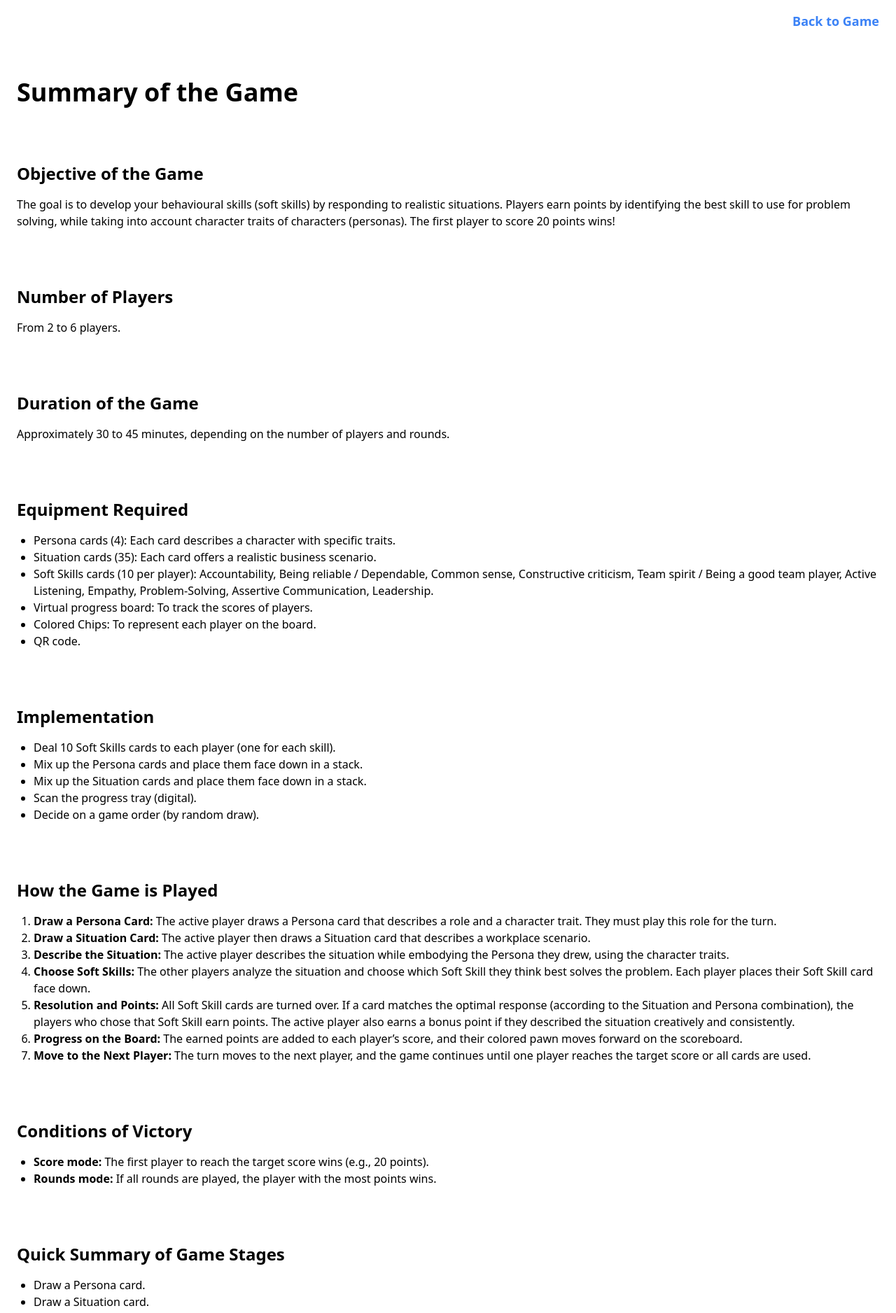
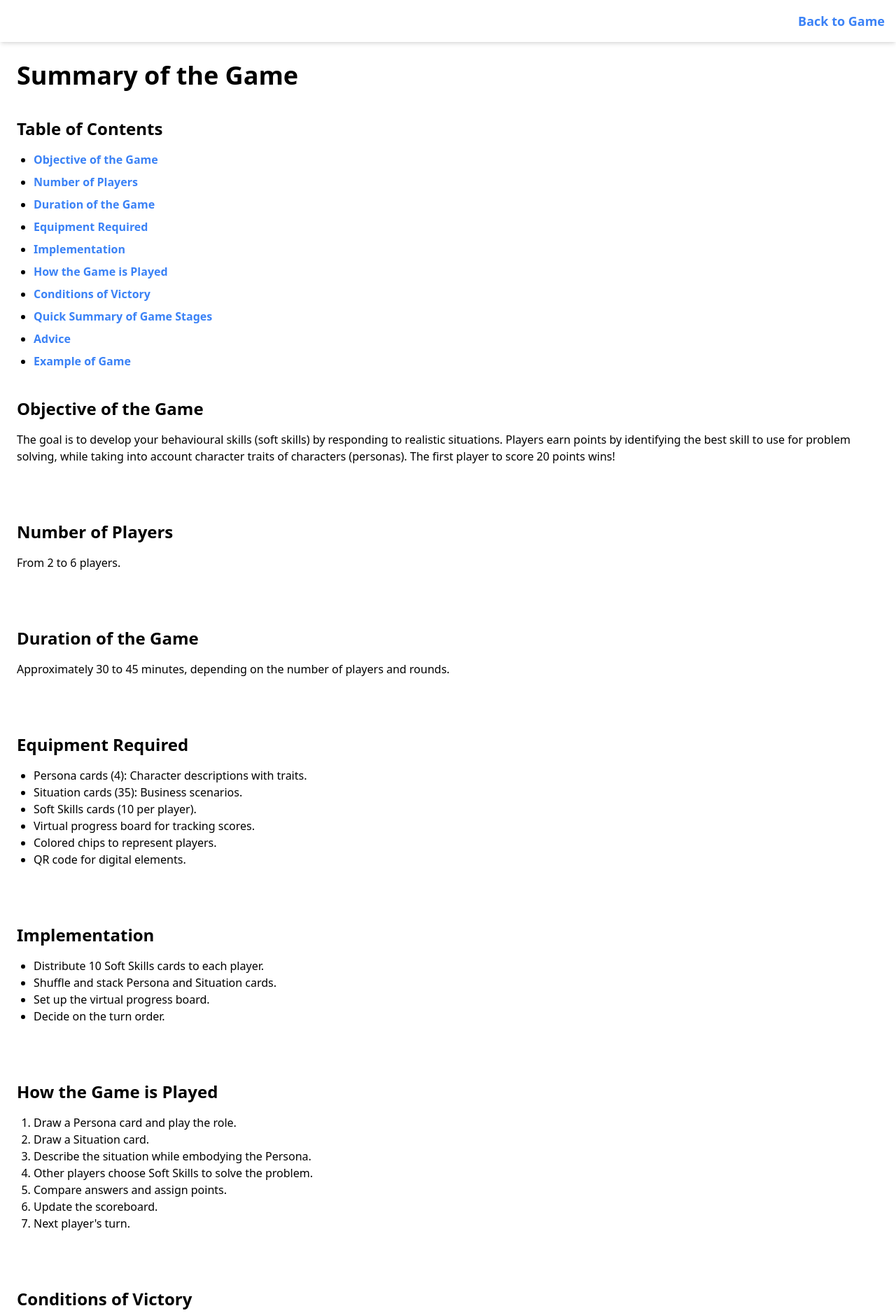
Before and after one commit to aminemn14/empathy-express, a React (Vite) app: page /summary in a window 1280 px wide. Shown: the top 1876 px of the page at 70% size. Built offline with nearby package versions, Linux system fonts and the light colour scheme.

Commit message:
feat: Ajout scroll dans summary

```diff
--- a/src/App.jsx
+++ b/src/App.jsx
@@ -1,5 +1,5 @@
 import React, { useState } from "react";
-import { XMarkIcon, InformationCircleIcon } from "@heroicons/react/24/outline"; // Import de l'icône
+import { XMarkIcon, InformationCircleIcon } from "@heroicons/react/24/outline";
 import { motion, AnimatePresence } from "framer-motion";
 import { toast, ToastContainer } from "react-toastify";
 import "react-toastify/dist/ReactToastify.css";
--- a/src/Summary.jsx
+++ b/src/Summary.jsx
@@ -1,12 +1,14 @@
 import React, { useEffect, useState } from "react";
+import { ArrowUpIcon } from "@heroicons/react/24/outline";
 import { Link } from "react-router-dom";
 
 const Summary = () => {
-  const [scrolled, setScrolled] = useState(false);
+  const [showScrollToTop, setShowScrollToTop] = useState(false);
 
+  // Gestion de l'affichage du bouton "Scroll to Top"
   useEffect(() => {
     const handleScroll = () => {
-      setScrolled(window.scrollY > 0);
+      setShowScrollToTop(window.scrollY > 300); // Affiche après 300px de défilement
     };
 
     window.addEventListener("scroll", handleScroll);
@@ -15,24 +17,122 @@ const Summary = () => {
     };
   }, []);
 
+  // Fonction pour remonter en haut de la page
+  const scrollToTop = () => {
+    window.scrollTo({ top: 0, behavior: "smooth" });
+  };
+
+  // Fonction pour défiler vers une section spécifique
+  const scrollToSection = (id) => {
+    const section = document.getElementById(id);
+    if (section) {
+      section.scrollIntoView({ behavior: "smooth" });
+    }
+  };
+
   return (
     <div className="font-sans">
-      <div
-        className={`fixed top-0 left-0 w-full bg-white px-6 py-4 z-50 transition-shadow duration-300 ${
-          scrolled ? "shadow-md" : ""
-        } flex justify-end`}
-      >
-        <Link
-          to="/"
-          className="text-blue-500 hover:text-blue-700 font-semibold text-lg transition duration-300"
-        >
-          Back to Game
-        </Link>
+      <div className="fixed top-0 left-0 w-full bg-white shadow-none transition-shadow duration-300">
+        <div className="flex justify-end p-4 shadow-md">
+          <Link
+            to="/"
+            className="text-blue-500  hover:text-blue-700 font-semibold text-lg transition duration-300"
+          >
+            Back to Game
+          </Link>
+        </div>
       </div>
-      <div className="p-6 pt-12">
-        <h1 className="text-4xl font-bold mt-16 mb-20">Summary of the Game</h1>
+      {/* Table des matières */}
+      <div className="p-6">
+        <h1 className="text-4xl font-bold mt-16 mb-10">Summary of the Game</h1>
+        <div className="mb-10">
+          <h2 className="text-2xl font-semibold mb-4">Table of Contents</h2>
+          <ul className="list-disc pl-6 space-y-2">
+            <li>
+              <button
+                onClick={() => scrollToSection("objective")}
+                className="text-blue-500 hover:text-blue-700 font-semibold"
+              >
+                Objective of the Game
+              </button>
+            </li>
+            <li>
+              <button
+                onClick={() => scrollToSection("players")}
+                className="text-blue-500 hover:text-blue-700 font-semibold"
+              >
+                Number of Players
+              </button>
+            </li>
+            <li>
+              <button
+                onClick={() => scrollToSection("duration")}
+                className="text-blue-500 hover:text-blue-700 font-semibold"
+              >
+                Duration of the Game
+              </button>
+            </li>
+            <li>
+              <button
+                onClick={() => scrollToSection("equipment")}
+                className="text-blue-500 hover:text-blue-700 font-semibold"
+              >
+                Equipment Required
+              </button>
+            </li>
+            <li>
+              <button
+                onClick={() => scrollToSection("implementation")}
+                className="text-blue-500 hover:text-blue-700 font-semibold"
+              >
+                Implementation
+              </button>
+            </li>
+            <li>
+              <button
+                onClick={() => scrollToSection("howToPlay")}
+                className="text-blue-500 hover:text-blue-700 font-semibold"
+              >
+                How the Game is Played
+              </button>
+            </li>
+            <li>
+              <button
+                onClick={() => scrollToSection("victoryConditions")}
+                className="text-blue-500 hover:text-blue-700 font-semibold"
+              >
+                Conditions of Victory
+              </button>
+            </li>
+            <li>
+              <button
+                onClick={() => scrollToSection("quickSummary")}
+                className="text-blue-500 hover:text-blue-700 font-semibold"
+              >
+                Quick Summary of Game Stages
+              </button>
+            </li>
+            <li>
+              <button
+                onClick={() => scrollToSection("advice")}
+                className="text-blue-500 hover:text-blue-700 font-semibold"
+              >
+                Advice
+              </button>
+            </li>
+            <li>
+              <button
+                onClick={() => scrollToSection("example")}
+                className="text-blue-500 hover:text-blue-700 font-semibold"
+              >
+                Example of Game
+              </button>
+            </li>
+          </ul>
+        </div>
 
-        <section className="mb-20">
+        {/* Sections */}
+        <section id="objective" className="mb-20">
           <h2 className="text-2xl font-semibold mb-4">Objective of the Game</h2>
           <p>
             The goal is to develop your behavioural skills (soft skills) by
@@ -43,12 +143,12 @@ const Summary = () => {
           </p>
         </section>
 
-        <section className="mb-20">
+        <section id="players" className="mb-20">
           <h2 className="text-2xl font-semibold mb-4">Number of Players</h2>
           <p>From 2 to 6 players.</p>
         </section>
 
-        <section className="mb-20">
+        <section id="duration" className="mb-20">
           <h2 className="text-2xl font-semibold mb-4">Duration of the Game</h2>
           <p>
             Approximately 30 to 45 minutes, depending on the number of players
@@ -56,105 +156,52 @@ const Summary = () => {
           </p>
         </section>
 
-        <section className="mb-20">
+        <section id="equipment" className="mb-20">
           <h2 className="text-2xl font-semibold mb-4">Equipment Required</h2>
           <ul className="list-disc pl-6">
-            <li>
-              Persona cards (4): Each card describes a character with specific
-              traits.
-            </li>
-            <li>
-              Situation cards (35): Each card offers a realistic business
-              scenario.
-            </li>
-            <li>
-              Soft Skills cards (10 per player): Accountability, Being reliable
-              / Dependable, Common sense, Constructive criticism, Team spirit /
-              Being a good team player, Active Listening, Empathy,
-              Problem-Solving, Assertive Communication, Leadership.
-            </li>
-            <li>Virtual progress board: To track the scores of players.</li>
-            <li>Colored Chips: To represent each player on the board.</li>
-            <li>QR code.</li>
+            <li>Persona cards (4): Character descriptions with traits.</li>
+            <li>Situation cards (35): Business scenarios.</li>
+            <li>Soft Skills cards (10 per player).</li>
+            <li>Virtual progress board for tracking scores.</li>
+            <li>Colored chips to represent players.</li>
+            <li>QR code for digital elements.</li>
           </ul>
         </section>
 
-        <section className="mb-20">
+        <section id="implementation" className="mb-20">
           <h2 className="text-2xl font-semibold mb-4">Implementation</h2>
           <ul className="list-disc pl-6">
-            <li>
-              Deal 10 Soft Skills cards to each player (one for each skill).
-            </li>
-            <li>
-              Mix up the Persona cards and place them face down in a stack.
-            </li>
-            <li>
-              Mix up the Situation cards and place them face down in a stack.
-            </li>
-            <li>Scan the progress tray (digital).</li>
-            <li>Decide on a game order (by random draw).</li>
+            <li>Distribute 10 Soft Skills cards to each player.</li>
+            <li>Shuffle and stack Persona and Situation cards.</li>
+            <li>Set up the virtual progress board.</li>
+            <li>Decide on the turn order.</li>
           </ul>
         </section>
 
-        <section className="mb-20">
+        <section id="howToPlay" className="mb-20">
           <h2 className="text-2xl font-semibold mb-4">
             How the Game is Played
           </h2>
           <ol className="list-decimal pl-6">
-            <li>
-              <strong>Draw a Persona Card:</strong> The active player draws a
-              Persona card that describes a role and a character trait. They
-              must play this role for the turn.
-            </li>
-            <li>
-              <strong>Draw a Situation Card:</strong> The active player then
-              draws a Situation card that describes a workplace scenario.
-            </li>
-            <li>
-              <strong>Describe the Situation:</strong> The active player
-              describes the situation while embodying the Persona they drew,
-              using the character traits.
-            </li>
-            <li>
-              <strong>Choose Soft Skills:</strong> The other players analyze the
-              situation and choose which Soft Skill they think best solves the
-              problem. Each player places their Soft Skill card face down.
-            </li>
-            <li>
-              <strong>Resolution and Points:</strong> All Soft Skill cards are
-              turned over. If a card matches the optimal response (according to
-              the Situation and Persona combination), the players who chose that
-              Soft Skill earn points. The active player also earns a bonus point
-              if they described the situation creatively and consistently.
-            </li>
-            <li>
-              <strong>Progress on the Board:</strong> The earned points are
-              added to each player’s score, and their colored pawn moves forward
-              on the scoreboard.
-            </li>
-            <li>
-              <strong>Move to the Next Player:</strong> The turn moves to the
-              next player, and the game continues until one player reaches the
-              target score or all cards are used.
-            </li>
+            <li>Draw a Persona card and play the role.</li>
+            <li>Draw a Situation card.</li>
+            <li>Describe the situation while embodying the Persona.</li>
+            <li>Other players choose Soft Skills to solve the problem.</li>
+            <li>Compare answers and assign points.</li>
+            <li>Update the scoreboard.</li>
+            <li>Next player's turn.</li>
           </ol>
         </section>
 
-        <section className="mb-20">
+        <section id="victoryConditions" className="mb-20">
           <h2 className="text-2xl font-semibold mb-4">Conditions of Victory</h2>
           <ul className="list-disc pl-6">
-            <li>
-              <strong>Score mode:</strong> The first player to reach the target
-              score wins (e.g., 20 points).
-            </li>
-            <li>
-              <strong>Rounds mode:</strong> If all rounds are played, the player
-              with the most points wins.
-            </li>
+            <li>Score mode: First to reach the target score wins.</li>
+            <li>Rounds mode: Most points after all rounds wins.</li>
           </ul>
         </section>
 
-        <section className="mb-20">
+        <section id="quickSummary" className="mb-20">
           <h2 className="text-2xl font-semibold mb-4">
             Quick Summary of Game Stages
           </h2>
@@ -167,31 +214,38 @@ const Summary = () => {
           </ul>
         </section>
 
-        <section className="mb-20">
+        <section id="advice" className="mb-20">
           <h2 className="text-2xl font-semibold mb-4">Advice</h2>
           <ul className="list-disc pl-6">
-            <li>
-              Players must focus on the character traits of the Persona and the
-              context of the Situation to choose the best skill.
-            </li>
+            <li>Focus on Persona traits and Situation context.</li>
             <li>Encourage discussion to justify choices and learn together.</li>
           </ul>
         </section>
 
-        <section className="mb-20">
+        <section id="example" className="mb-20">
           <h2 className="text-2xl font-semibold mb-4">Example of Game</h2>
           <p>
             Player A draws a Persona card: <em>"Manager"</em>. Draws a Situation
-            card:
-            <em>"One member of the team appears unmotivated."</em>
-            They play the role of the manager in describing the situation. Other
-            players lay their Soft Skills cards face down. The optimal answer is{" "}
-            <strong>"Empathy."</strong>
-            Players who decide this skill gain 1 point. Player A gets 1 bonus
-            point for their inspirational description.
+            card: <em>"One member of the team appears unmotivated."</em> They
+            play the role of manager in describing the situation. Other players
+            lay their soft skills cards face down. The optimal answer is{" "}
+            <strong>"Empathy"</strong>. Players who decide this skill gain 1
+            point. Player A gets 1 bonus point for their inspirational
+            description.
           </p>
         </section>
       </div>
+
+      {/* Bouton "Scroll to Top" */}
+      {showScrollToTop && (
+        <button
+          onClick={scrollToTop}
+          className="fixed bottom-8 right-8 bg-white p-3 rounded-full shadow-lg hover:bg-gray-100 transition duration-300"
+          aria-label="Scroll to top"
+        >
+          <ArrowUpIcon className="h-6 w-6 text-blue-500" />
+        </button>
+      )}
     </div>
   );
 };
--- a/src/css/output.css
+++ b/src/css/output.css
@@ -606,6 +606,14 @@ video {
   right: 0px;
 }
 
+.bottom-8 {
+  bottom: 2rem;
+}
+
+.right-8 {
+  right: 2rem;
+}
+
 .-z-10 {
   z-index: -10;
 }
@@ -665,6 +673,10 @@ video {
 
 .mt-16 {
   margin-top: 4rem;
+}
+
+.mb-10 {
+  margin-bottom: 2.5rem;
 }
 
 .block {
@@ -837,6 +849,18 @@ video {
   margin-bottom: calc(1rem * var(--tw-space-y-reverse));
 }
 
+.space-x-4 > :not([hidden]) ~ :not([hidden]) {
+  --tw-space-x-reverse: 0;
+  margin-right: calc(1rem * var(--tw-space-x-reverse));
+  margin-left: calc(1rem * calc(1 - var(--tw-space-x-reverse)));
+}
+
+.space-y-2 > :not([hidden]) ~ :not([hidden]) {
+  --tw-space-y-reverse: 0;
+  margin-top: calc(0.5rem * calc(1 - var(--tw-space-y-reverse)));
+  margin-bottom: calc(0.5rem * var(--tw-space-y-reverse));
+}
+
 .overflow-x-auto {
   overflow-x: auto;
 }
@@ -1004,6 +1028,10 @@ video {
 
 .p-2 {
   padding: 0.5rem;
+}
+
+.p-3 {
+  padding: 0.75rem;
 }
 
 .px-12 {
@@ -1177,6 +1205,12 @@ video {
   box-shadow: var(--tw-ring-offset-shadow, 0 0 #0000), var(--tw-ring-shadow, 0 0 #0000), var(--tw-shadow);
 }
 
+.shadow-none {
+  --tw-shadow: 0 0 #0000;
+  --tw-shadow-colored: 0 0 #0000;
+  box-shadow: var(--tw-ring-offset-shadow, 0 0 #0000), var(--tw-ring-shadow, 0 0 #0000), var(--tw-shadow);
+}
+
 .filter {
   filter: var(--tw-blur) var(--tw-brightness) var(--tw-contrast) var(--tw-grayscale) var(--tw-hue-rotate) var(--tw-invert) var(--tw-saturate) var(--tw-sepia) var(--tw-drop-shadow);
 }
@@ -1240,6 +1274,11 @@ video {
   background-color: rgb(5 150 105 / var(--tw-bg-opacity, 1));
 }
 
+.hover\:bg-gray-100:hover {
+  --tw-bg-opacity: 1;
+  background-color: rgb(243 244 246 / var(--tw-bg-opacity, 1));
+}
+
 .hover\:text-red-600:hover {
   --tw-text-opacity: 1;
   color: rgb(220 38 38 / var(--tw-text-opacity, 1));
```
